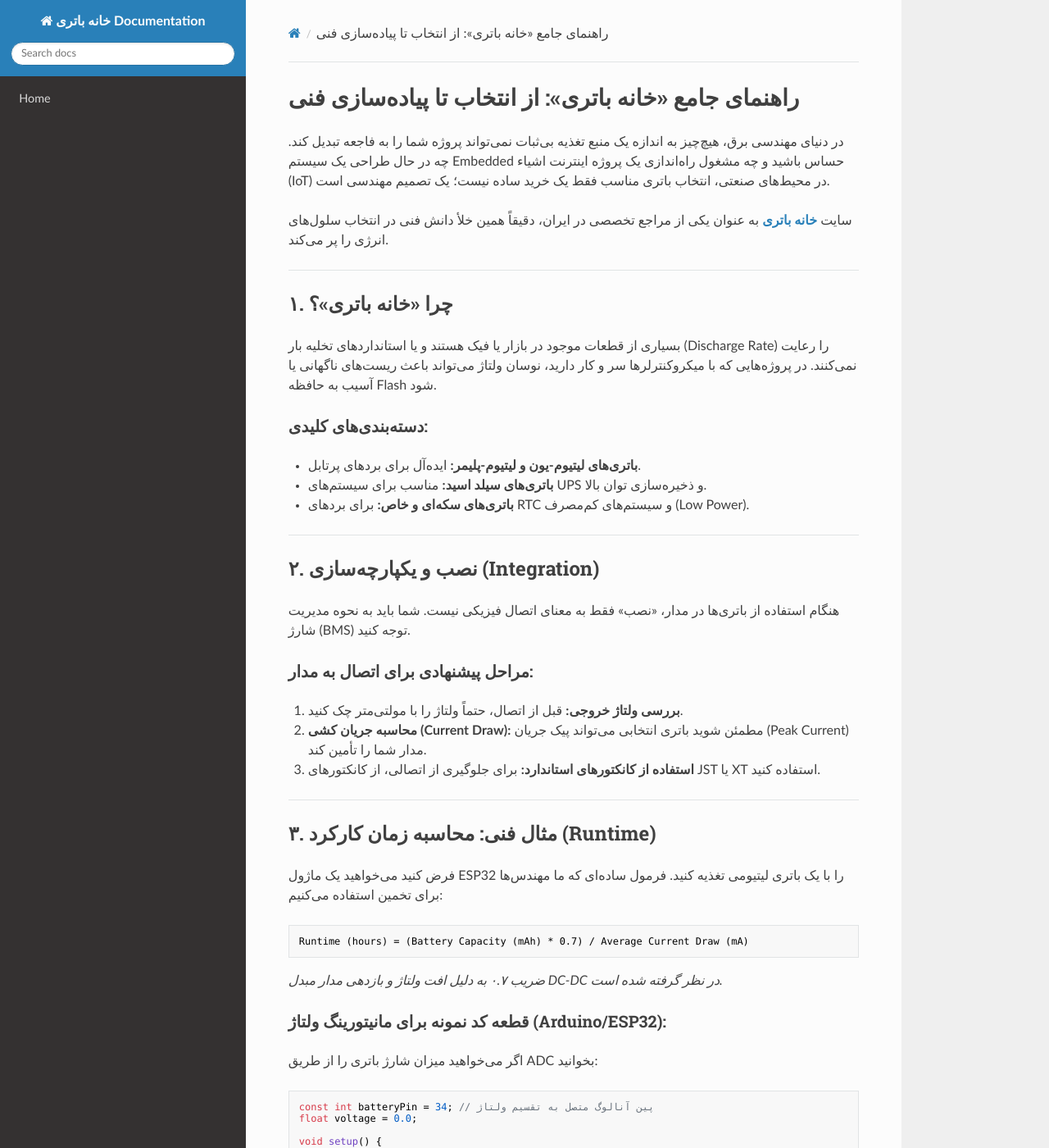
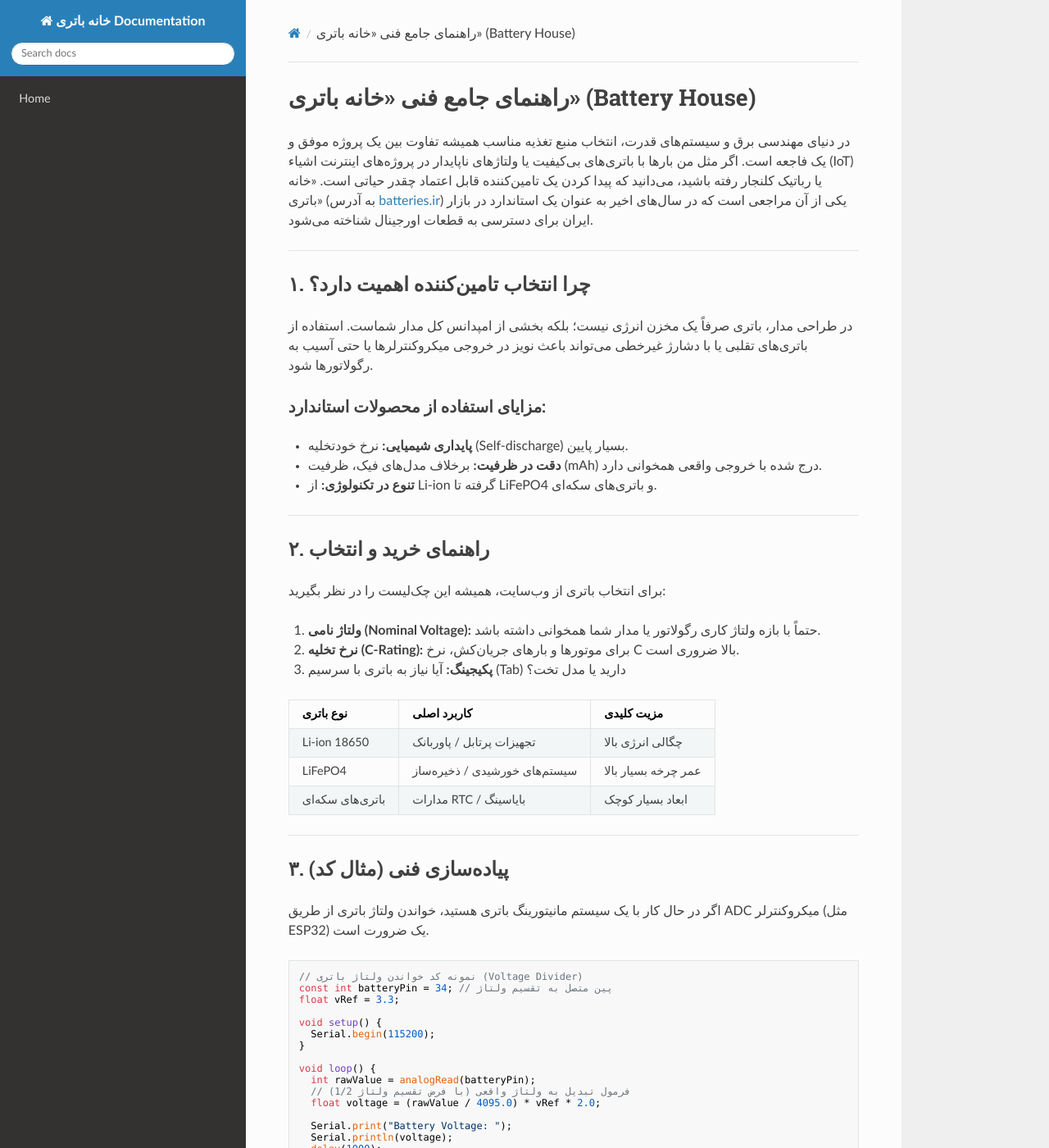
Before and after one commit to sahandsahabi553-prog/terraform-google-semantic-docs, an MkDocs documentation site: the page built from docs/خانه-باتری.md, in a window 1280 px wide and 1400 px high. Shown: the whole window at 82% size. Built offline with MkDocs 1.6.1, drawn with Linux system fonts in a browser that asks for light colours; nearby versions of some CDN libraries; some of the changed text lies outside the part shown.

Commit message:
Doc: خانه باتری

````diff
--- a/docs/خانه-باتری.md
+++ b/docs/خانه-باتری.md
@@ -1,47 +1,41 @@
-# راهنمای جامع «خانه باتری»: از انتخاب تا پیاده‌سازی فنی
+# راهنمای جامع فنی «خانه باتری» (Battery House)
 
-در دنیای مهندسی برق، هیچ‌چیز به اندازه یک منبع تغذیه بی‌ثبات نمی‌تواند پروژه شما را به فاجعه تبدیل کند. چه در حال طراحی یک سیستم Embedded حساس باشید و چه مشغول راه‌اندازی یک پروژه اینترنت اشیاء (IoT) در محیط‌های صنعتی، انتخاب باتری مناسب فقط یک خرید ساده نیست؛ یک تصمیم مهندسی است.
-
-سایت **[خانه باتری](https://www.batteries.ir/)** به عنوان یکی از مراجع تخصصی در ایران، دقیقاً همین خلأ دانش فنی در انتخاب سلول‌های انرژی را پر می‌کند.
+در دنیای مهندسی برق و سیستم‌های قدرت، انتخاب منبع تغذیه مناسب همیشه تفاوت بین یک پروژه موفق و یک فاجعه است. اگر مثل من بارها با باتری‌های بی‌کیفیت یا ولتاژهای ناپایدار در پروژه‌های اینترنت اشیاء (IoT) یا رباتیک کلنجار رفته باشید، می‌دانید که پیدا کردن یک تامین‌کننده قابل اعتماد چقدر حیاتی است. «خانه باتری» (به آدرس [batteries.ir](https://www.batteries.ir/)) یکی از آن مراجعی است که در سال‌های اخیر به عنوان یک استاندارد در بازار ایران برای دسترسی به قطعات اورجینال شناخته می‌شود.
 
 ---
 
-## ۱. چرا «خانه باتری»؟
-بسیاری از قطعات موجود در بازار یا فیک هستند و یا استانداردهای تخلیه بار (Discharge Rate) را رعایت نمی‌کنند. در پروژه‌هایی که با میکروکنترلرها سر و کار دارید، نوسان ولتاژ می‌تواند باعث ریست‌های ناگهانی یا آسیب به حافظه Flash شود.
+## ۱. چرا انتخاب تامین‌کننده اهمیت دارد؟
+در طراحی مدار، باتری صرفاً یک مخزن انرژی نیست؛ بلکه بخشی از امپدانس کل مدار شماست. استفاده از باتری‌های تقلبی یا با دشارژ غیرخطی می‌تواند باعث نویز در خروجی میکروکنترلرها یا حتی آسیب به رگولاتورها شود.
 
-### دسته‌بندی‌های کلیدی:
-*   **باتری‌های لیتیوم-یون و لیتیوم-پلیمر:** ایده‌آل برای بردهای پرتابل.
-*   **باتری‌های سیلد اسید:** مناسب برای سیستم‌های UPS و ذخیره‌سازی توان بالا.
-*   **باتری‌های سکه‌ای و خاص:** برای بردهای RTC و سیستم‌های کم‌مصرف (Low Power).
+### مزایای استفاده از محصولات استاندارد:
+*   **پایداری شیمیایی:** نرخ خودتخلیه (Self-discharge) بسیار پایین.
+*   **دقت در ظرفیت:** برخلاف مدل‌های فیک، ظرفیت (mAh) درج شده با خروجی واقعی همخوانی دارد.
+*   **تنوع در تکنولوژی:** از Li-ion گرفته تا LiFePO4 و باتری‌های سکه‌ای.
 
 ---
 
-## ۲. نصب و یکپارچه‌سازی (Integration)
+## ۲. راهنمای خرید و انتخاب
+برای انتخاب باتری از وب‌سایت، همیشه این چک‌لیست را در نظر بگیرید:
 
-هنگام استفاده از باتری‌ها در مدار، «نصب» فقط به معنای اتصال فیزیکی نیست. شما باید به نحوه مدیریت شارژ (BMS) توجه کنید.
+1.  **ولتاژ نامی (Nominal Voltage):** حتماً با بازه ولتاژ کاری رگولاتور یا مدار شما همخوانی داشته باشد.
+2.  **نرخ تخلیه (C-Rating):** برای موتورها و بارهای جریان‌کش، نرخ C بالا ضروری است.
+3.  **پکیجینگ:** آیا نیاز به باتری با سرسیم (Tab) دارید یا مدل تخت؟
 
-### مراحل پیشنهادی برای اتصال به مدار:
-1.  **بررسی ولتاژ خروجی:** قبل از اتصال، حتماً ولتاژ را با مولتی‌متر چک کنید.
-2.  **محاسبه جریان کشی (Current Draw):** مطمئن شوید باتری انتخابی می‌تواند پیک جریان (Peak Current) مدار شما را تأمین کند.
-3.  **استفاده از کانکتورهای استاندارد:** برای جلوگیری از اتصالی، از کانکتورهای JST یا XT استفاده کنید.
+| نوع باتری | کاربرد اصلی | مزیت کلیدی |
+| :--- | :--- | :--- |
+| Li-ion 18650 | تجهیزات پرتابل / پاوربانک | چگالی انرژی بالا |
+| LiFePO4 | سیستم‌های خورشیدی / ذخیره‌ساز | عمر چرخه بسیار بالا |
+| باتری‌های سکه‌ای | مدارات RTC / بایاسینگ | ابعاد بسیار کوچک |
 
 ---
 
-## ۳. مثال فنی: محاسبه زمان کارکرد (Runtime)
-
-فرض کنید می‌خواهید یک ماژول ESP32 را با یک باتری لیتیومی تغذیه کنید. فرمول ساده‌ای که ما مهندس‌ها برای تخمین استفاده می‌کنیم:
-
-```math
-Runtime (hours) = (Battery Capacity (mAh) * 0.7) / Average Current Draw (mA)
-```
-*ضریب ۰.۷ به دلیل افت ولتاژ و بازدهی مدار مبدل DC-DC در نظر گرفته شده است.*
-
-### قطعه کد نمونه برای مانیتورینگ ولتاژ (Arduino/ESP32):
-اگر می‌خواهید میزان شارژ باتری را از طریق ADC بخوانید:
+## ۳. پیاده‌سازی فنی (مثال کد)
+اگر در حال کار با یک سیستم مانیتورینگ باتری هستید، خواندن ولتاژ باتری از طریق ADC میکروکنترلر (مثل ESP32) یک ضرورت است.
 
 ```cpp
-const int batteryPin = 34; // پین آنالوگ متصل به تقسیم ولتاژ
-float voltage = 0.0;
+// نمونه کد خواندن ولتاژ باتری (Voltage Divider)
+const int batteryPin = 34; // پین متصل به تقسیم ولتاژ
+float vRef = 3.3;
 
 void setup() {
   Serial.begin(115200);
@@ -49,8 +43,8 @@ void setup() {
 
 void loop() {
   int rawValue = analogRead(batteryPin);
-  // تبدیل مقدار دیجیتال به ولتاژ (با فرض تقسیم ولتاژ 1/2)
-  voltage = (rawValue / 4095.0) * 3.3 * 2.0;
+  // فرمول تبدیل به ولتاژ واقعی (با فرض تقسیم ولتاژ 1/2)
+  float voltage = (rawValue / 4095.0) * vRef * 2.0;
 
   Serial.print("Battery Voltage: ");
   Serial.println(voltage);
@@ -60,27 +54,26 @@ void loop() {
 
 ---
 
-## ۴. جدول مقایسه‌ای پارامترها
+## ۴. نصب و نکات ایمنی
+هرگز باتری‌های لیتیومی را مستقیماً لحیم‌کاری نکنید! حرارت زیاد هویه می‌تواند باعث تخریب ساختار داخلی و نشت شیمیایی شود. همیشه از **جای‌باتری‌های استاندارد (Battery Holders)** یا **نوار نیکل و دستگاه نقطه جوش** استفاده کنید.
 
-| نوع باتری | چگالی انرژی | نرخ تخلیه (C-Rate) | طول عمر (سیکل) |
-| :--- | :--- | :--- | :--- |
-| **Li-Ion** | بسیار بالا | متوسط | ۵۰۰+ |
-| **Li-Po** | فوق‌العاده بالا | بسیار بالا | ۳۰۰-۵۰۰ |
-| **Lead Acid** | پایین | پایین | ۲۰۰-۳۰۰ |
+**نکات کلیدی در نصب:**
+*   از پلاریته صحیح (مثبت و منفی) مطمئن شوید (استفاده از دیود معکوس در مدار توصیه می‌شود).
+*   از شارژرهای هوشمند که دارای مدار قطع‌کننده (Cut-off) هستند استفاده کنید.
 
 ---
 
 ## ۵. سوالات متداول (FAQ)
 
-**س: آیا می‌توانم باتری‌های لیتیومی را با شارژرهای معمولی گوشی شارژ کنم؟**
-ج: خیر! باتری‌های لیتیومی به الگوریتم شارژ CC/CV نیاز دارند. استفاده از شارژر غیرتخصصی می‌تواند باعث تورم باتری یا حتی آتش‌سوزی شود. حتماً از ماژول‌های شارژر مثل TP4056 استفاده کنید.
+**س: چطور بفهمم باتری خریداری شده اصل است؟**
+ج: باتری‌های اصل دارای وزن استاندارد و تاریخ تولید حک شده هستند. وب‌سایت [batteries.ir](https://www.batteries.ir/) معمولاً دیتاشیت کامل محصولات را ارائه می‌دهد که می‌توانید با دیتای سازنده اصلی چک کنید.
 
-**س: بهترین روش برای نگهداری باتری‌های لیتیومی در زمان عدم استفاده چیست؟**
-ج: هرگز باتری را با شارژ ۱۰۰٪ یا ۰٪ انبار نکنید. ولتاژ ایده‌آل برای نگهداری طولانی‌مدت (Storage Mode) حدود ۳.۸ ولت برای هر سلول است.
+**س: آیا می‌توانم باتری‌های با ظرفیت بالاتر را جایگزین کنم؟**
+ج: بله، تا زمانی که ولتاژ نامی یکی باشد، افزایش ظرفیت (mAh) فقط باعث طولانی‌تر شدن زمان کارکرد می‌شود و به مدار آسیبی نمی‌زند.
 
-**س: آیا باتری‌های موجود در «خانه باتری» برای پروژه‌های صنعتی مناسب هستند؟**
-ج: بله، این مجموعه تأمین‌کننده برندهای معتبری است که در تست‌های آزمایشگاهی، عملکرد پایداری در دماهای عملیاتی مختلف نشان داده‌اند.
+**س: بهترین روش نگهداری باتری‌های لیتیومی چیست؟**
+ج: اگر قصد دارید باتری را برای مدت طولانی انبار کنید، آن را در وضعیت شارژ ۵۰٪ (حدود ۳.۷ تا ۳.۸ ولت) در محیطی خنک نگه دارید.
 
 ---
 
-> **نکته پایانی:** همیشه در طراحی‌های خود، یک فیوز در مسیر خروجی باتری قرار دهید. این ساده‌ترین و ارزان‌ترین روش برای نجات مدار گران‌قیمت شما از یک اشتباه کوچک است. برای تهیه قطعات باکیفیت و دیتاشیت‌های دقیق، حتماً به [batteries.ir](https://www.batteries.ir/) سر بزنید.
+*تجربه شخصی:* در اکثر پروژه‌هایی که با بردهای ESP32 یا ماژول‌های SIM800L داشتم، مشکل اصلی نه از کد، بلکه از نوسان ولتاژ باتری بود. پیشنهاد می‌کنم همیشه یک خازن ظرفیت بالا (مثلاً ۱۰۰۰ میکروفاراد) در نزدیکی ماژول‌های پرمصرف قرار دهید تا شوک‌های جریان را کنترل کند.
````
